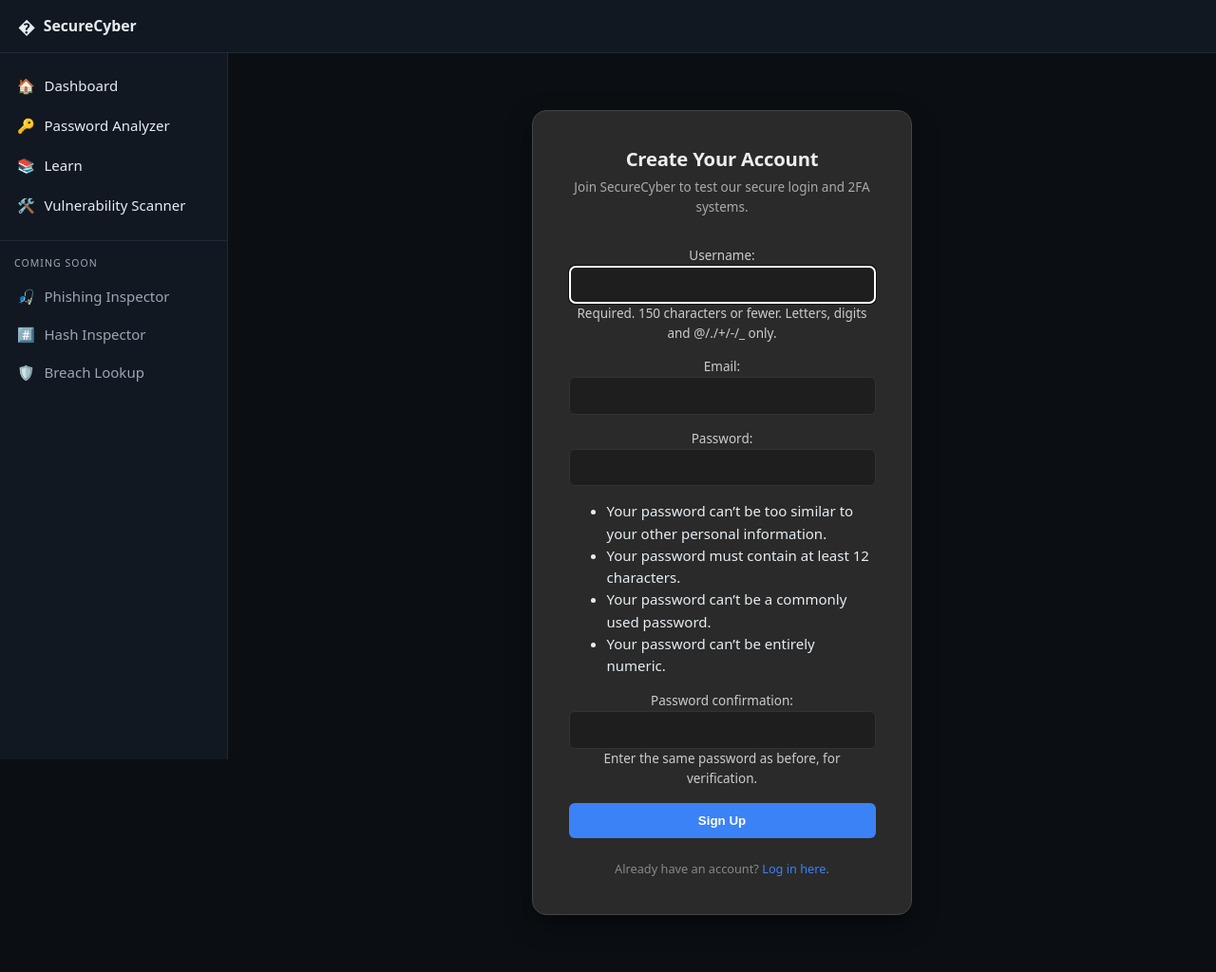
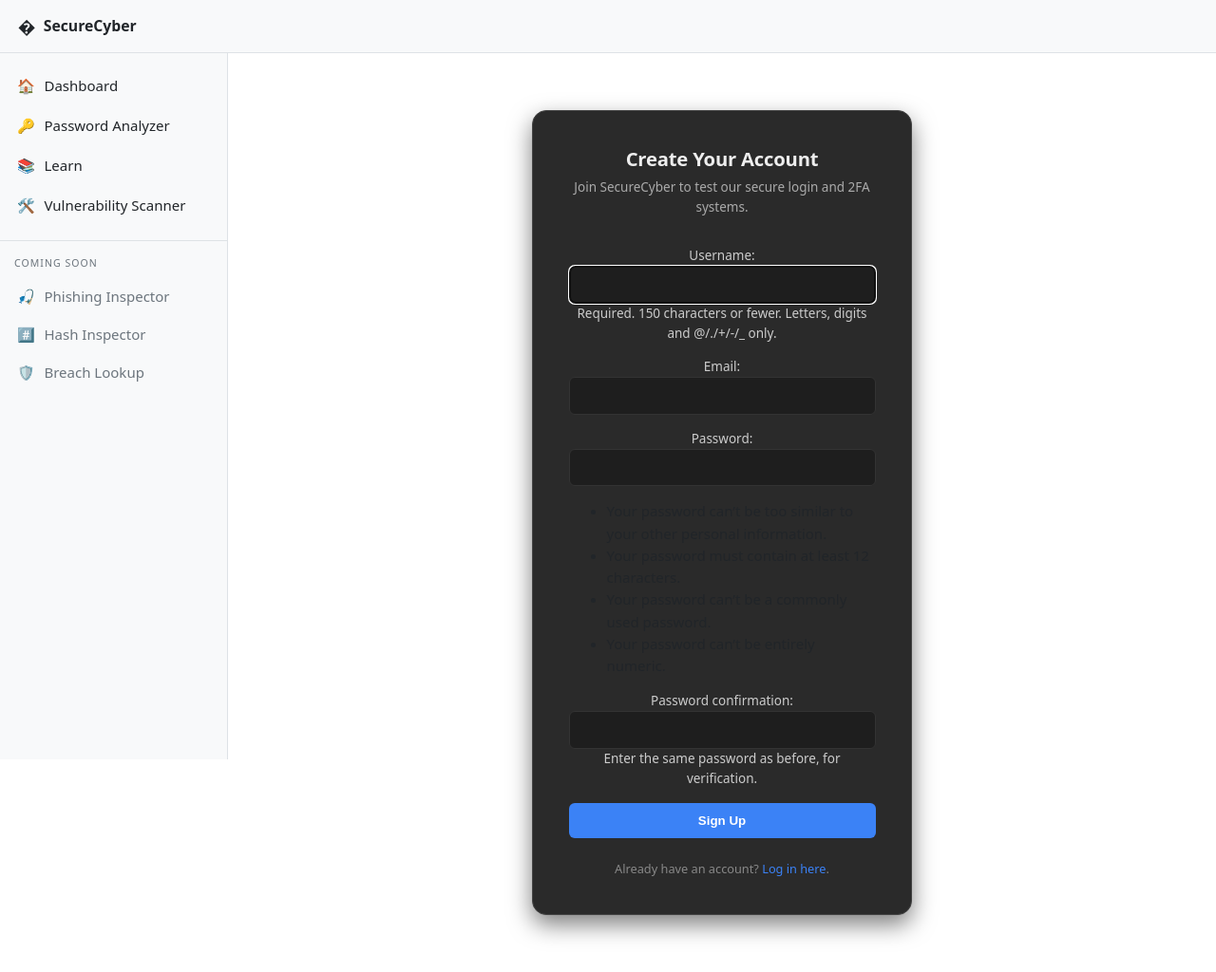
Before and after one commit to Sachinydv3/CyberSecure, a Django app: page /accounts/signup/ in a window 1280 px wide. Shown: the whole page at 95% size. Run offline with Django 5.2, Linux system fonts and the light colour scheme.

Commit message:
Update UI: Switch to light theme, increase card size, and enhance animations

```diff
--- a/static/css/components.css
+++ b/static/css/components.css
@@ -13,8 +13,8 @@
 /* ----- Card grid ----- */
 .card-grid {
   display: grid;
-  grid-template-columns: repeat(auto-fill, minmax(240px, 1fr));
-  gap: 1rem;
+  grid-template-columns: repeat(auto-fill, minmax(300px, 1fr));
+  gap: 1.5rem;
 }
 
 .card {
@@ -24,15 +24,17 @@
   background: var(--bg-elev);
   border: 1px solid var(--border);
   border-radius: var(--radius);
-  padding: 1.1rem 1.15rem;
+  padding: 1.5rem 1.75rem;
   color: var(--text);
   text-decoration: none;
-  transition: background .15s, transform .15s, border-color .15s;
+  transition: all .3s cubic-bezier(0.4, 0, 0.2, 1);
+  box-shadow: var(--shadow-sm);
 }
 .card:hover {
   background: var(--bg-elev-2);
   border-color: var(--accent);
-  transform: translateY(-2px);
+  transform: translateY(-8px) scale(1.02);
+  box-shadow: var(--shadow);
   text-decoration: none;
 }
 .card--muted {
--- a/static/css/theme.css
+++ b/static/css/theme.css
@@ -1,7 +1,38 @@
 /* ==========================================================================
-   SecureCyber — Dark theme tokens
+   SecureCyber — Theme tokens
    ========================================================================== */
 
+/* Light Theme (Default) */
+:root[data-theme="light"] {
+  /* Surfaces */
+  --bg:          #ffffff;
+  --bg-elev:     #f8f9fa;
+  --bg-elev-2:   #e9ecef;
+  --border:      #dee2e6;
+
+  /* Text */
+  --text:        #212529;
+  --text-muted:  #6c757d;
+
+  /* Accents */
+  --accent:      #007bff;
+  --accent-2:    #28a745;
+  --warn:        #ffc107;
+  --danger:      #dc3545;
+
+  /* Geometry */
+  --radius:      12px;
+  --radius-sm:   8px;
+  --shadow:      0 10px 30px rgba(0, 0, 0, .1);
+  --shadow-sm:   0 4px 12px rgba(0, 0, 0, .08);
+
+  /* Type */
+  --font:        ui-sans-serif, system-ui, -apple-system, "Segoe UI",
+                 Roboto, "Helvetica Neue", Arial, sans-serif;
+  --mono:        ui-monospace, SFMono-Regular, Menlo, Consolas, monospace;
+}
+
+/* Dark Theme */
 :root[data-theme="dark"] {
   /* Surfaces */
   --bg:          #0b0f14;
@@ -24,9 +55,4 @@
   --radius-sm:   8px;
   --shadow:      0 10px 30px rgba(0, 0, 0, .45);
   --shadow-sm:   0 4px 12px rgba(0, 0, 0, .35);
-
-  /* Type */
-  --font:        ui-sans-serif, system-ui, -apple-system, "Segoe UI",
-                 Roboto, "Helvetica Neue", Arial, sans-serif;
-  --mono:        ui-monospace, SFMono-Regular, Menlo, Consolas, monospace;
 }
--- a/templates/base.html
+++ b/templates/base.html
@@ -1,10 +1,10 @@
 {% load static %}<!doctype html>
-<html lang="en" data-theme="dark">
+<html lang="en" data-theme="light">
 <head>
   <meta charset="utf-8">
   <meta name="viewport" content="width=device-width, initial-scale=1">
   <meta name="referrer" content="strict-origin-when-cross-origin">
-  <meta name="color-scheme" content="dark">
+  <meta name="color-scheme" content="light">
   <title>{% block title %}SecureCyber{% endblock %}</title>
 
   <link rel="stylesheet" href="{% static 'css/theme.css' %}">
```
